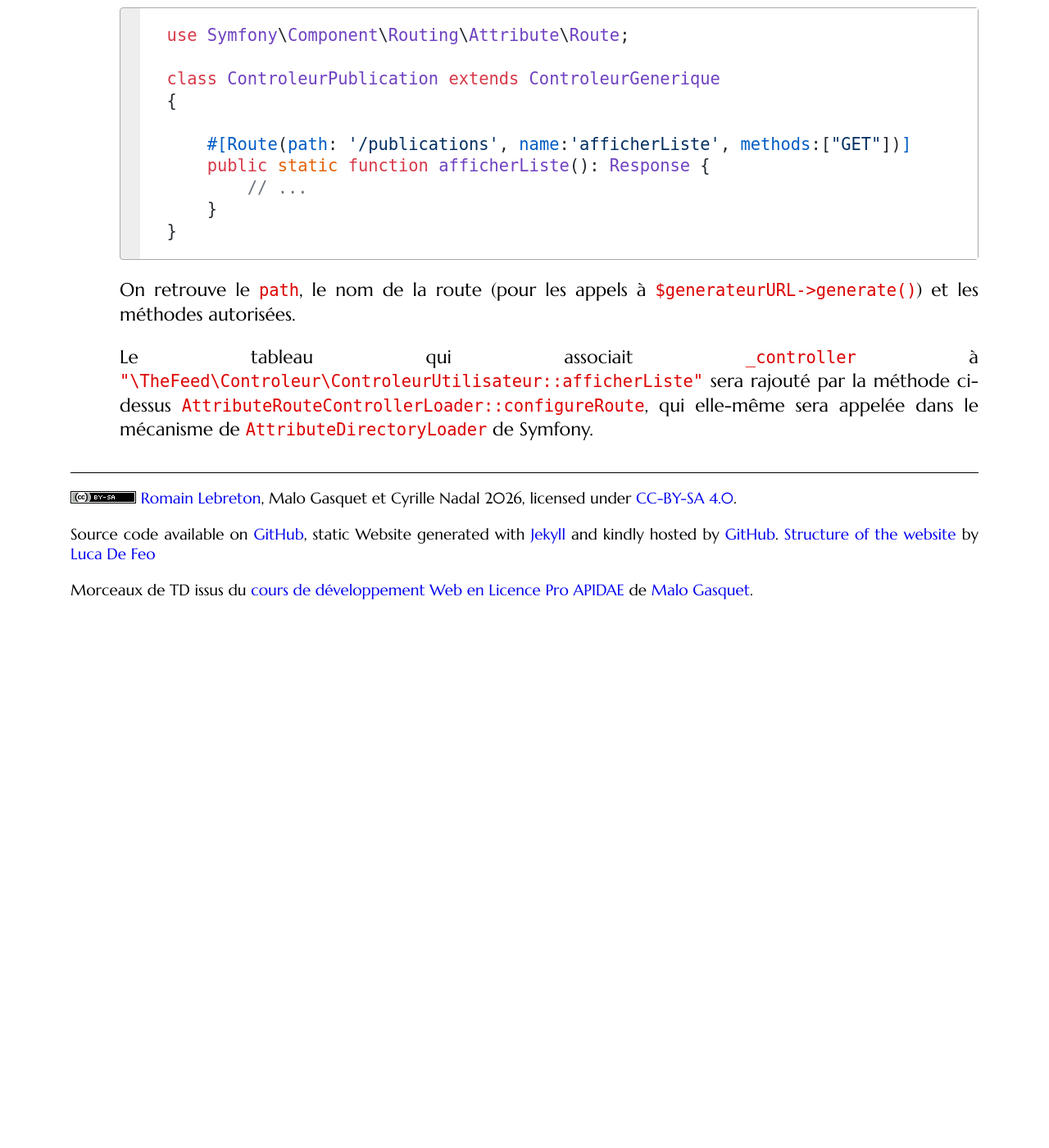
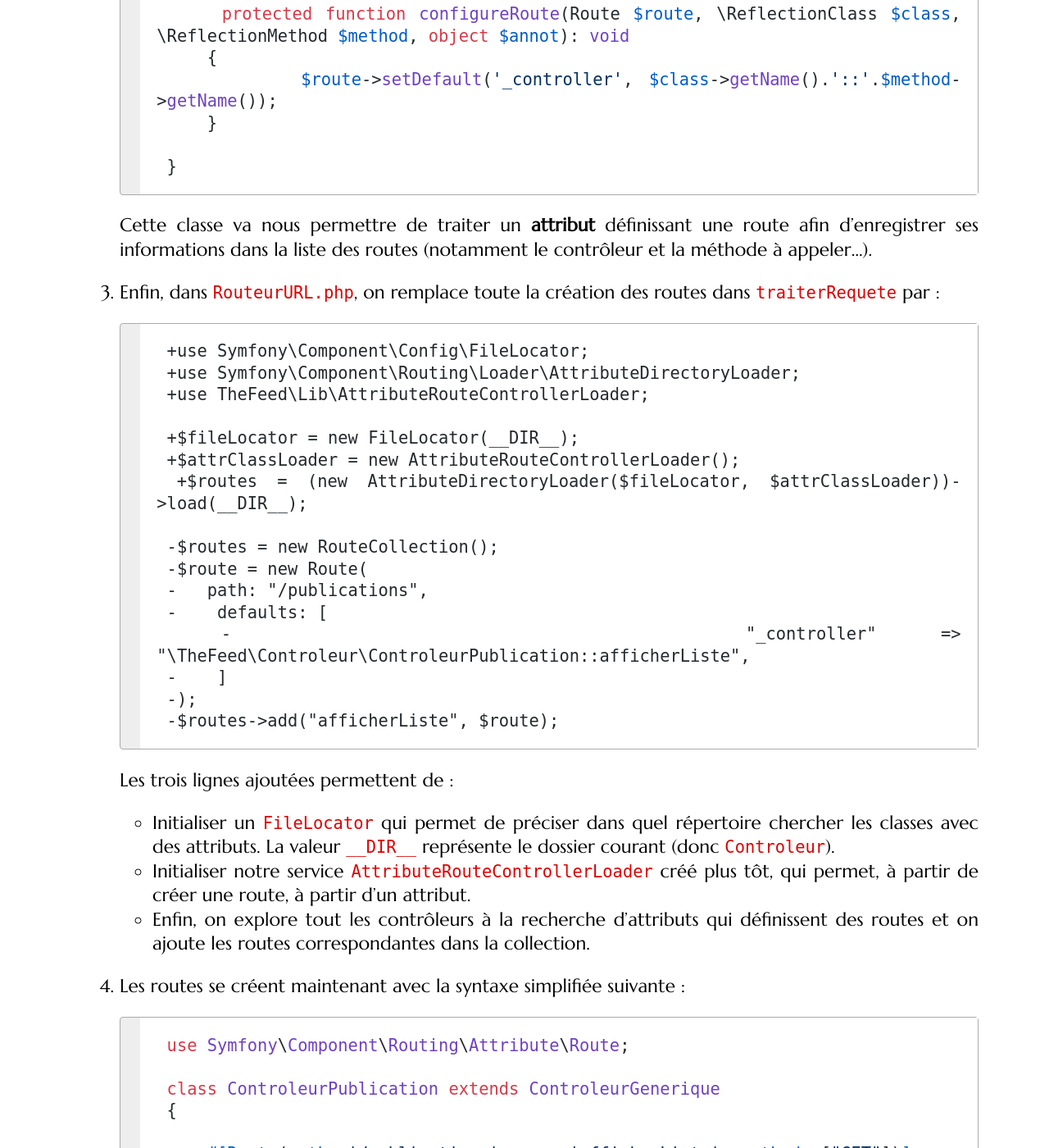
Before and after one commit to romainlebreton/R4.A.10-ComplementWeb, a Jekyll site: the page built from tutorials/complement_route_attribut.md, in a window 1280 px wide and 1400 px high, scrolled down 1445 px. Shown: the whole window at 82% size. Built offline with Jekyll 4.4.1, drawn with Linux system fonts in a browser that asks for light colours; some web fonts are replaced; before the commit the page ends 2196 px from its top, so only the background shows below that; some of the changed text lies outside the part shown.

````diff
--- a/tutorials/complement_route_attribut.md
+++ b/tutorials/complement_route_attribut.md
@@ -7,6 +7,31 @@ lang: fr
 Ce tutoriel vous montre comment simplifier la création de routes. Vous allez
 ainsi utiliser le même système que les professionnels du Web qui utilisent
 Symfony.
+
+Plutôt que d'ajouter toutes les routes dans la fonction `traiterRequete` de la classe
+`RouteurURL`, on aimerait plutôt pouvoir définir chaque **route** au-dessus de l'action
+qui doit être déclenchée par la route. Cela est possible en utilisant le mécanisme
+**d'attributs** (qui vient de `PHP`) qui permet de configurer certaines méta-données au-dessus
+de méthodes, de classes, etc.
+
+L'objectif est d'arriver à quelque-chose comme l'exemple suivant :
+
+```php
+class MonControleur extends ControleurGenerique
+{
+
+    #[Route(path: '/exemple', name:'routeExemple', methods:["GET"])]
+    public static function monAction(): Response {
+        // ...
+    }
+}
+```
+
+Ici, on définit une route nommée `routeExemple`, qui a pour chemin `/exemple` et qui est
+seulement accessible via la méthode `GET`. L'action déclenchée par cette route est la
+méthode sous lequel est placé l'attribut : `monAction`.
+
+Pour faire fonctionner cela dans notre framework maison, il faut suivre quelques étapes.
 
 1. On commence par rajouter un paquet
 
@@ -38,19 +63,35 @@ Symfony.
     }
     ```
 
-4. Enfin, dans `RouteurURL.php`, on remplace toute la création des routes dans `traiterRequete` par :
+    Cette classe va nous permettre de traiter un **attribut** définissant une route afin d'enregistrer ses informations dans la liste des routes (notamment le contrôleur et la méthode à appeler...).
 
-    ```php
-    use Symfony\Component\Config\FileLocator;
-    use Symfony\Component\Routing\Loader\AttributeDirectoryLoader;
-    use TheFeed\Lib\AttributeRouteControllerLoader;
+3. Enfin, dans `RouteurURL.php`, on remplace toute la création des routes dans `traiterRequete` par :
 
-    $fileLocator = new FileLocator(__DIR__);
-    $attrClassLoader = new AttributeRouteControllerLoader();
-    $routes = (new AttributeDirectoryLoader($fileLocator, $attrClassLoader))->load(__DIR__);
+    ```diff
+    +use Symfony\Component\Config\FileLocator;
+    +use Symfony\Component\Routing\Loader\AttributeDirectoryLoader;
+    +use TheFeed\Lib\AttributeRouteControllerLoader;
+
+    +$fileLocator = new FileLocator(__DIR__);
+    +$attrClassLoader = new AttributeRouteControllerLoader();
+    +$routes = (new AttributeDirectoryLoader($fileLocator, $attrClassLoader))->load(__DIR__);
+
+    -$routes = new RouteCollection();
+    -$route = new Route(
+    -   path: "/publications",
+    -    defaults: [
+    -        "_controller" => "\TheFeed\Controleur\ControleurPublication::afficherListe",
+    -    ]
+    -);
+    -$routes->add("afficherListe", $route);
     ```
 
-3. Les routes se créent maintenant avec la syntaxe simplifiée suivante :
+    Les trois lignes ajoutées permettent de :
+    * Initialiser un `FileLocator` qui permet de préciser dans quel répertoire chercher les classes avec des attributs. La valeur `__DIR__` représente le dossier courant (donc `Controleur`).
+    * Initialiser notre service `AttributeRouteControllerLoader` créé plus tôt, qui permet, à partir de créer une route, à partir d'un attribut.
+    * Enfin, on explore tout les contrôleurs à la recherche d'attributs qui définissent des routes et on ajoute les routes correspondantes dans la collection.
+
+4. Les routes se créent maintenant avec la syntaxe simplifiée suivante :
 
     ```php
     use Symfony\Component\Routing\Attribute\Route;
````
Also changed, not shown: tutorials/tutorial1.md (+33 -0 lines).
